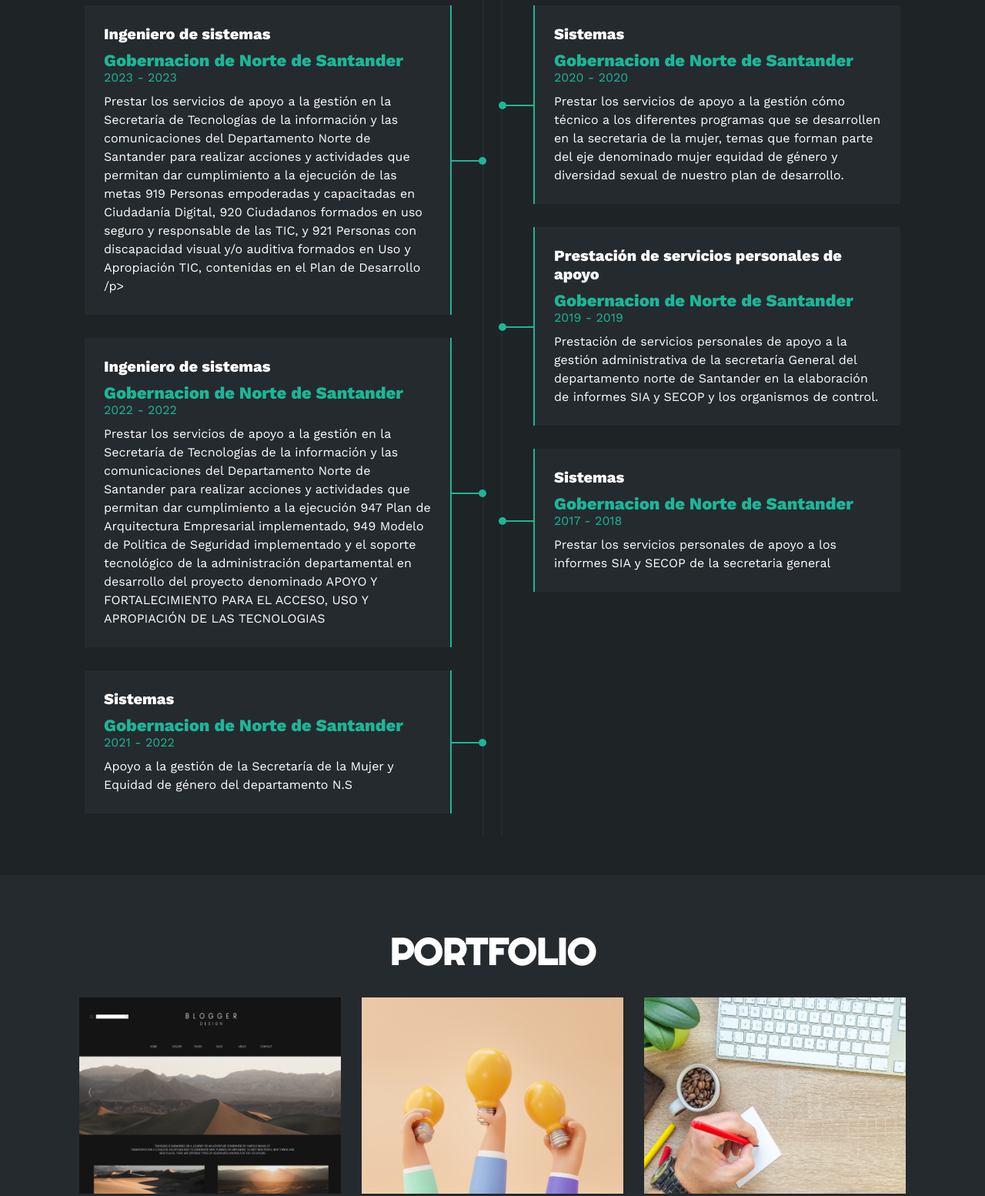
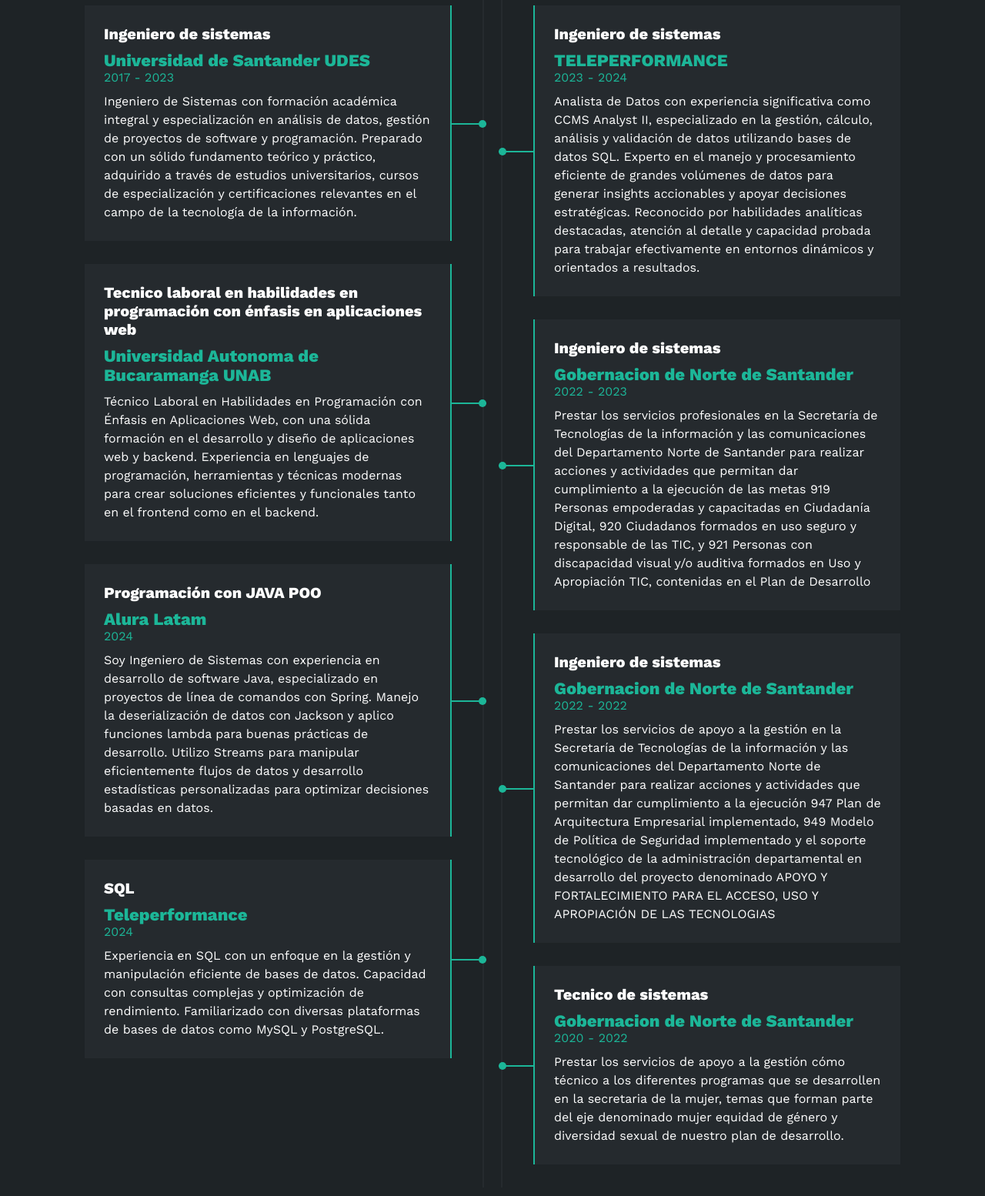
Before and after one commit to yavodev/yavodev.github.io, a plain HTML site: page index.html in a window 1280 px wide. Shown: the part 2320-3874 px from the top of the page at 77% size. Drawn offline with nearby package versions, Linux system fonts and the light colour scheme.

Commit message:
Nuevos cambios de foto, CV y Exp. laboral

```diff
--- a/index.html
+++ b/index.html
@@ -1,13 +1,17 @@
 <!DOCTYPE html>
 <html lang="es">
+
 <head>
     <meta charset="UTF-8">
     <meta http-equiv="X-UA-Compatible" content="IE=edge">
     <meta name="viewport" content="width=device-width, initial-scale=1.0">
-    <link rel="stylesheet" href="https://cdnjs.cloudflare.com/ajax/libs/font-awesome/6.1.2/css/all.min.css" integrity="sha512-1sCRPdkRXhBV2PBLUdRb4tMg1w2YPf37qatUFeS7zlBy7jJI8Lf4VHwWfZZfpXtYSLy85pkm9GaYVYMfw5BC1A==" crossorigin="anonymous" referrerpolicy="no-referrer" />
+    <link rel="stylesheet" href="https://cdnjs.cloudflare.com/ajax/libs/font-awesome/6.1.2/css/all.min.css"
+        integrity="sha512-1sCRPdkRXhBV2PBLUdRb4tMg1w2YPf37qatUFeS7zlBy7jJI8Lf4VHwWfZZfpXtYSLy85pkm9GaYVYMfw5BC1A=="
+        crossorigin="anonymous" referrerpolicy="no-referrer" />
     <title>Portfolio</title>
     <link rel="stylesheet" href="estilo.css">
 </head>
+
 <body>
     <!-- MENU ENCABEZADO -->
     <div class="contenedor-header">
@@ -40,10 +44,12 @@
             <h1>ANDRES VARGAS</h1>
             <h2>Ingeniero de Sistemas - Desarrollo de software</h2>
             <div class="redes">
-                <a href="https://www.facebook.com/profile.php?viewas=100000686899395&id=100019248990455"><i class="fa-brands fa-facebook-f"></i></a>
+                <a href="https://www.facebook.com/profile.php?viewas=100000686899395&id=100019248990455"><i
+                        class="fa-brands fa-facebook-f"></i></a>
                 <a href="https://twitter.com/Andres_Varga5"><i class="fa-brands fa-twitter"></i></a>
                 <a href="#"><i class="fa-brands fa-skype"></i></a>
-                <a href="https://www.linkedin.com/in/ing-yerson-andres-vargas"><i class="fa-brands fa-linkedin-in"></i></a>
+                <a href="https://www.linkedin.com/in/ing-yerson-andres-vargas"><i
+                        class="fa-brands fa-linkedin-in"></i></a>
                 <a href="#"><i class="fa-solid fa-rss"></i></a>
             </div>
         </div>
@@ -53,7 +59,14 @@
     <section id="sobremi" class="sobremi">
         <div class="contenido-seccion">
             <h2>Sobre Mí</h2>
-            <p><span>Hola, soy Yerson Andres Vargas Ortega.</span> ¡Hola! Soy Yerson Andres Vargas Ortega, un ingeniero de sistemas apasionado desarrollador Backend con experiencia en gestión de equipos. Disfruto enfrentando desafíos técnicos y colaborando en la creación de software innovador. Mi motivación radica en la resolución de problemas y el aprendizaje continuo. Valorando la diversidad y el reconocimiento, creo en un entorno colaborativo donde cada miembro se sienta valorado. En mi día ideal, me sumerjo en proyectos desafiantes, y aspirando a un rol intermedio entre miembro activo del equipo y liderazgo para fomentar el crecimiento colectivo. Mi pasión es programar, trabajar en equipo y gestionar equipos para crear ideas innovadoras.</p>
+            <p><span>Hola, soy Yerson Andres Vargas Ortega.</span> ¡Hola! Soy Yerson Andres Vargas Ortega, un ingeniero
+                de sistemas apasionado desarrollador Backend con experiencia en gestión de equipos. Disfruto enfrentando
+                desafíos técnicos y colaborando en la creación de software innovador. Mi motivación radica en la
+                resolución de problemas y el aprendizaje continuo. Valorando la diversidad y el reconocimiento, creo en
+                un entorno colaborativo donde cada miembro se sienta valorado. En mi día ideal, me sumerjo en proyectos
+                desafiantes, y aspirando a un rol intermedio entre miembro activo del equipo y liderazgo para fomentar
+                el crecimiento colectivo. Mi pasión es programar, trabajar en equipo y gestionar equipos para crear
+                ideas innovadoras.</p>
 
             <div class="fila">
                 <!-- datos personales -->
@@ -240,27 +253,54 @@
                     <h3>Educación</h3>
                     <div class="item izq">
                         <h4>Ingeniero de sistemas</h4>
-                        <span class="casa">Gobernacion de Norte de Santander</span>
-                        <span class="fecha">2023 - 2023</span>
-                        <p>Prestar los servicios de apoyo a la gestión en la Secretaría de Tecnologías de la información y las comunicaciones del Departamento Norte de Santander para realizar acciones y actividades que permitan dar cumplimiento a la ejecución de las metas 919 Personas empoderadas y capacitadas en Ciudadanía Digital, 920 Ciudadanos formados en uso seguro y responsable de las TIC, y 921 Personas con discapacidad visual y/o auditiva formados en Uso y Apropiación TIC, contenidas en el Plan de Desarrollo /p>
+                        <span class="casa">Universidad de Santander UDES</span>
+                        <span class="fecha">2017 - 2023</span>
+                        <p>Ingeniero de Sistemas con formación académica integral y especialización en análisis de
+                            datos, gestión de proyectos de software y programación. Preparado con un sólido fundamento
+                            teórico y práctico, adquirido a través de estudios universitarios, cursos de especialización
+                            y certificaciones relevantes en el campo de la tecnología de la información.
+                        </p>
                         <div class="conectori">
                             <div class="circuloi"></div>
                         </div>
                     </div>
                     <div class="item izq">
-                        <h4>Ingeniero de sistemas</h4>
-                        <span class="casa">Gobernacion de Norte de Santander</span>
-                        <span class="fecha">2022 - 2022</span>
-                        <p>Prestar los servicios de apoyo a la gestión en la Secretaría de Tecnologías de la información y las comunicaciones del Departamento Norte de Santander para realizar acciones y actividades que permitan dar cumplimiento a la ejecución 947 Plan de Arquitectura Empresarial implementado, 949 Modelo de Política de Seguridad implementado y el soporte tecnológico de la administración departamental en desarrollo del proyecto denominado APOYO Y FORTALECIMIENTO PARA EL ACCESO, USO Y APROPIACIÓN DE LAS TECNOLOGIAS</p>
+                        <h4>Tecnico laboral en habilidades en programación con énfasis en aplicaciones web</h4>
+                        <span class="casa">Universidad Autonoma de Bucaramanga UNAB</span>
+                        <span class="fecha"></span>
+                        <p>Técnico Laboral en Habilidades en Programación con Énfasis en Aplicaciones Web, con una
+                            sólida formación en el desarrollo y diseño de aplicaciones web y backend. Experiencia en
+                            lenguajes de programación, herramientas y técnicas modernas para crear soluciones eficientes
+                            y funcionales tanto en el frontend como en el backend.</p>
                         <div class="conectori">
                             <div class="circuloi"></div>
                         </div>
                     </div>
                     <div class="item izq">
-                        <h4>Sistemas</h4>
-                        <span class="casa">Gobernacion de Norte de Santander</span>
-                        <span class="fecha">2021 - 2022</span>
-                        <p>Apoyo a la gestión de la Secretaría de la Mujer y Equidad de género del departamento N.S
+                        <h4>Programación con JAVA POO</h4>
+                        <span class="casa">Alura Latam</span>
+                        <span class="fecha">2024</span>
+                        <p>
+                            Soy Ingeniero de Sistemas con experiencia en desarrollo de software Java, especializado en
+                            proyectos de línea de comandos con Spring. Manejo la deserialización de datos con Jackson y
+                            aplico funciones lambda para buenas prácticas de desarrollo. Utilizo Streams para manipular
+                            eficientemente flujos de datos y desarrollo estadísticas personalizadas para optimizar
+                            decisiones basadas en datos.
+                        </p>
+                        <div class="conectori">
+                            <div class="circuloi"></div>
+                        </div>
+                    </div>
+                    <div class="item izq">
+                        <h4>SQL </h4>
+                        <span class="casa">Teleperformance</span>
+                        <span class="fecha">2024</span>
+                        <p>
+                            Experiencia en SQL con un enfoque en la gestión y manipulación eficiente de bases de
+                            datos. Capacidad con consultas complejas y optimización de rendimiento. Familiarizado
+                            con diversas plataformas de bases de datos como MySQL y
+                            PostgreSQL.
+
                         </p>
                         <div class="conectori">
                             <div class="circuloi"></div>
@@ -268,35 +308,64 @@
                     </div>
                 </div>
 
+                <!--EXPERINECIA LABORAL-->
                 <div class="col derecha">
                     <h3>Experiencia de trabajo</h3>
+
                     <div class="item der">
-                        <h4>Sistemas</h4>
-                        <span class="casa">Gobernacion de Norte de Santander</span>
-                        <span class="fecha">2020 - 2020</span>
-                        <p>Prestar los servicios de apoyo a la gestión cómo técnico a los diferentes programas que se desarrollen en la secretaria de la mujer, temas que
-                            forman parte del eje denominado mujer equidad de género y diversidad sexual de nuestro plan de desarrollo.
-                            </p>
+                        <h4>Ingeniero de sistemas</h4>
+                        <span class="casa">TELEPERFORMANCE</span>
+                        <span class="fecha">2023 - 2024</span>
+                        <p>Analista de Datos con experiencia significativa como CCMS Analyst II, especializado en la
+                            gestión, cálculo, análisis y validación de datos utilizando bases de datos SQL. Experto en
+                            el manejo y procesamiento eficiente de grandes volúmenes de datos para generar insights
+                            accionables y apoyar decisiones estratégicas. Reconocido por habilidades analíticas
+                            destacadas, atención al detalle y capacidad probada para trabajar efectivamente en entornos
+                            dinámicos y orientados a resultados.
+                        </p>
                         <div class="conectord">
                             <div class="circulod"></div>
                         </div>
                     </div>
                     <div class="item der">
-                        <h4>Prestación de servicios personales de apoyo</h4>
+                        <h4>Ingeniero de sistemas</h4>
                         <span class="casa">Gobernacion de Norte de Santander</span>
-                        <span class="fecha">2019 - 2019</span>
-                        <p>Prestación de servicios personales de apoyo a la gestión administrativa de la secretaría General del departamento norte de Santander en la
-                            elaboración de informes SIA y SECOP y los organismos de control.
-                            </p>
+                        <span class="fecha">2022 - 2023</span>
+                        <p>Prestar los servicios profesionales en la Secretaría de Tecnologías de la información
+                            y las comunicaciones del Departamento Norte de Santander para realizar acciones y
+                            actividades que permitan dar cumplimiento a la ejecución de las metas 919 Personas
+                            empoderadas y capacitadas en Ciudadanía Digital, 920 Ciudadanos formados en uso seguro y
+                            responsable de las TIC, y 921 Personas con discapacidad visual y/o auditiva formados en Uso
+                            y Apropiación TIC, contenidas en el Plan de Desarrollo
+                        </p>
                         <div class="conectord">
                             <div class="circulod"></div>
                         </div>
                     </div>
                     <div class="item der">
-                        <h4>Sistemas</h4>
+                        <h4>Ingeniero de sistemas</h4>
                         <span class="casa">Gobernacion de Norte de Santander</span>
-                        <span class="fecha">2017 - 2018</span>
-                        <p>Prestar los servicios personales de apoyo a los informes SIA y SECOP de la secretaria general</p>
+                        <span class="fecha">2022 - 2022</span>
+                        <p>Prestar los servicios de apoyo a la gestión en la Secretaría de Tecnologías de la información
+                            y las comunicaciones del Departamento Norte de Santander para realizar acciones y
+                            actividades que permitan dar cumplimiento a la ejecución 947 Plan de Arquitectura
+                            Empresarial implementado, 949 Modelo de Política de Seguridad implementado y el soporte
+                            tecnológico de la administración departamental en desarrollo del proyecto denominado APOYO Y
+                            FORTALECIMIENTO PARA EL ACCESO, USO Y APROPIACIÓN DE LAS TECNOLOGIAS
+                        </p>
+                        <div class="conectord">
+                            <div class="circulod"></div>
+                        </div>
+                    </div>
+                    <div class="item der">
+                        <h4>Tecnico de sistemas</h4>
+                        <span class="casa">Gobernacion de Norte de Santander</span>
+                        <span class="fecha">2020 - 2022</span>
+                        <p>Prestar los servicios de apoyo a la gestión cómo técnico a los diferentes programas que se
+                            desarrollen en la secretaria de la mujer, temas que
+                            forman parte del eje denominado mujer equidad de género y diversidad sexual de nuestro plan
+                            de desarrollo.
+                        </p>
                         <div class="conectord">
                             <div class="circulod"></div>
                         </div>
@@ -414,4 +483,5 @@
 
     <script src="script.js"></script>
 </body>
+
 </html>
```
Also changed, not shown: img/hero.png, img/hero2.png (added).
